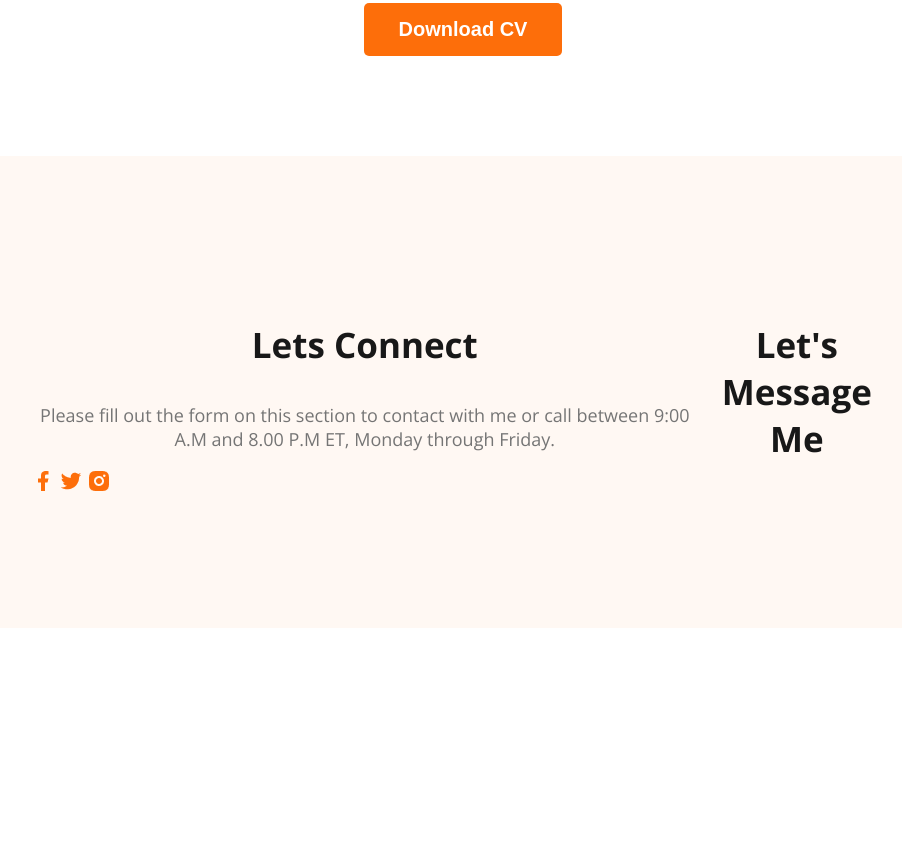
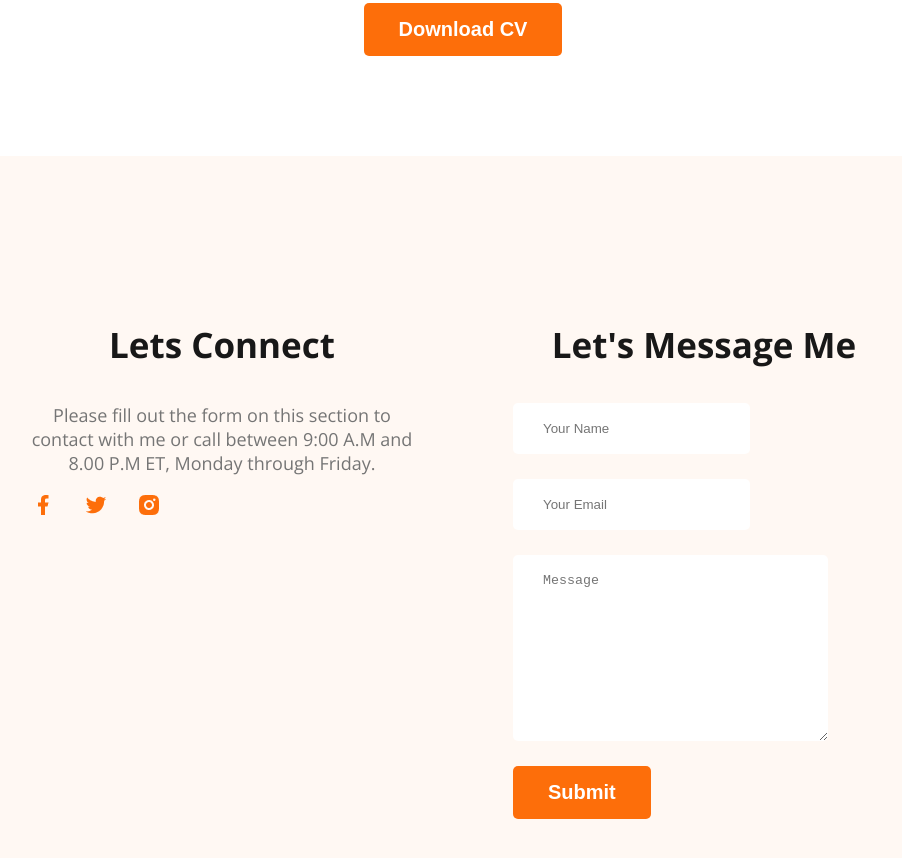
Before and after one commit to Scentac/webdeveloper-portfolio, a plain HTML site: page index.html in a window 1280 px wide. Shown: the part 3138-3996 px from the top of the page, without its empty margins (177-1079 px from the left). Before the commit the page ends 3774 px from the top, so only its background shows below. Drawn offline with nearby package versions, Linux system fonts and the light colour scheme.

Commit message:
finished footer section with contact form

```diff
--- a/index.html
+++ b/index.html
@@ -153,7 +153,7 @@
         <div class="footer-column">
           <h3 class="section-title">Lets Connect</h3>
           <p class="section-description">Please fill out the form on this section to contact with me or call between 9:00 A.M and 8.00 P.M ET, Monday through Friday.</p>
-          <div class="socila-links">
+          <div class="social-links">
             <a href=""><img src="images/icons/facebook.png" alt=""></a>
             <a href=""><img src="images/icons/twitter.png" alt=""></a>
             <a href=""><img src="images/icons/insta.png" alt=""></a>
@@ -161,6 +161,13 @@
         </div>
         <div class="footer-column">
           <h3 class="section-title">Let's Message Me</h3>
+          <form class="contact" action="">
+            <input type="text" placeholder="Your Name">
+            <input type="email" name="" placeholder="Your Email" id="">
+            <textarea name="" placeholder="Message" id="" cols="30" rows="10"></textarea>
+            <input class="btn-primary" type="submit" value="Submit">
+
+          </form>
         </div>
     </footer>
 
--- a/styles/portfolio.css
+++ b/styles/portfolio.css
@@ -198,7 +198,28 @@ main section {
 
 footer {
     display: flex;
+    gap: 100px;
     background: #FFF8F3;
     margin-top: 100px;
     padding: 130px 200px;
 }
+
+.footer-column {
+    width: 50%;
+}
+
+.social-links a {
+
+    margin-right: 25px;
+}
+
+.contact input[type="text"], .contact input[type="email"], textarea {
+    display: block;
+    margin-bottom: 25px;
+    padding: 18px 30px;
+    color: #757575;
+    border-radius: 5px;
+    background: #FFF;
+    border: 0;
+
+}
```
